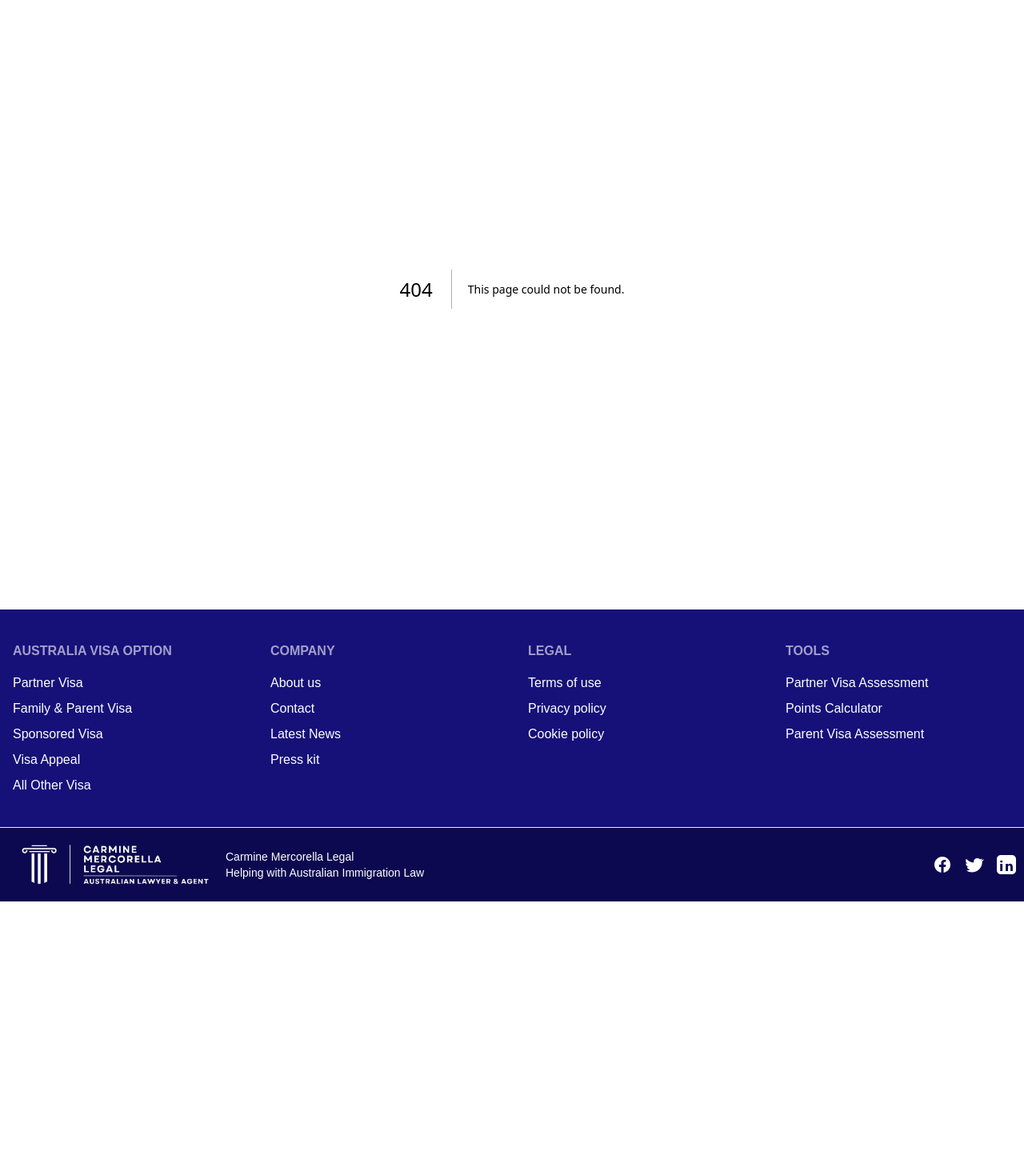
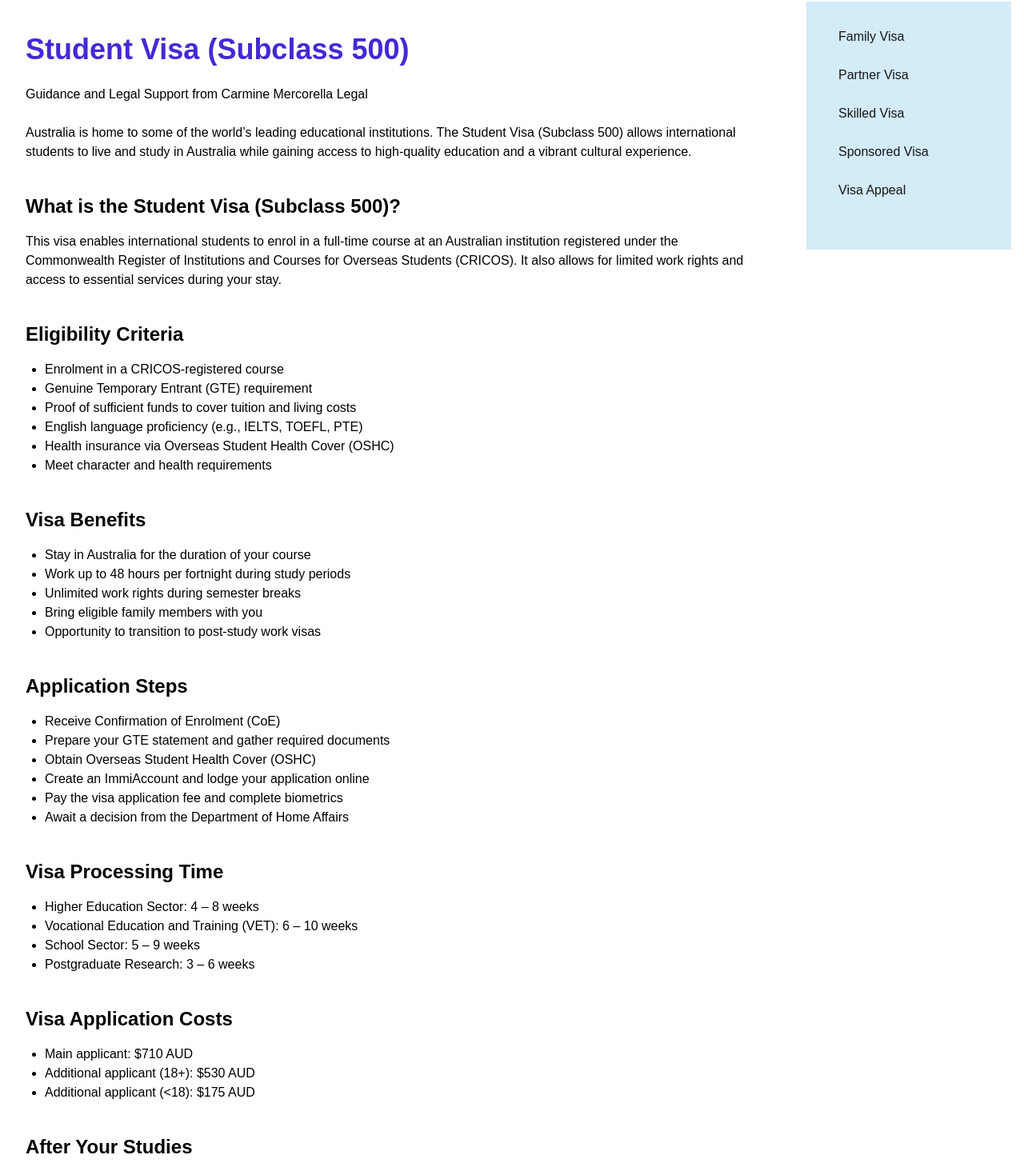
Before and after one commit to LouieGuides/cmlegal, a Next.js app: page /visa/student-visa in a window 1280 px wide. Before the commit this address had no page. Shown: the part 188-1657 px from the top of the page at 80% size. Before the commit the page ends 1315 px from the top, so only its background shows below. Built offline with nearby package versions, Linux system fonts and the light colour scheme.

Commit message:
added student visa

```diff
--- /dev/null
+++ b/app/visa/student-visa/StudentVisaClient.tsx
@@ -0,0 +1,74 @@
+'use client';
+
+import React from 'react';
+
+export default function StudentVisaClient() {
+  return (
+    <div className="max-w-5xl mx-auto px-4 py-10 text-black">
+      <h1 className="text-4xl font-bold text-primary mb-6">Student Visa (Subclass 500)</h1>
+      <p className="mb-6">Guidance and Legal Support from Carmine Mercorella Legal</p>
+
+      <p className="mb-4">Australia is home to some of the world’s leading educational institutions. The Student Visa (Subclass 500) allows international students to live and study in Australia while gaining access to high-quality education and a vibrant cultural experience.</p>
+
+      <h2 className="text-2xl font-semibold mt-10 mb-4">What is the Student Visa (Subclass 500)?</h2>
+      <p className="mb-4">This visa enables international students to enrol in a full-time course at an Australian institution registered under the Commonwealth Register of Institutions and Courses for Overseas Students (CRICOS). It also allows for limited work rights and access to essential services during your stay.</p>
+
+      <h2 className="text-2xl font-semibold mt-10 mb-4">Eligibility Criteria</h2>
+      <ul className="list-disc pl-6 mb-4">
+        <li>Enrolment in a CRICOS-registered course</li>
+        <li>Genuine Temporary Entrant (GTE) requirement</li>
+        <li>Proof of sufficient funds to cover tuition and living costs</li>
+        <li>English language proficiency (e.g., IELTS, TOEFL, PTE)</li>
+        <li>Health insurance via Overseas Student Health Cover (OSHC)</li>
+        <li>Meet character and health requirements</li>
+      </ul>
+
+      <h2 className="text-2xl font-semibold mt-10 mb-4">Visa Benefits</h2>
+      <ul className="list-disc pl-6 mb-4">
+        <li>Stay in Australia for the duration of your course</li>
+        <li>Work up to 48 hours per fortnight during study periods</li>
+        <li>Unlimited work rights during semester breaks</li>
+        <li>Bring eligible family members with you</li>
+        <li>Opportunity to transition to post-study work visas</li>
+      </ul>
+
+      <h2 className="text-2xl font-semibold mt-10 mb-4">Application Steps</h2>
+      <ul className="list-disc pl-6 mb-4">
+        <li>Receive Confirmation of Enrolment (CoE)</li>
+        <li>Prepare your GTE statement and gather required documents</li>
+        <li>Obtain Overseas Student Health Cover (OSHC)</li>
+        <li>Create an ImmiAccount and lodge your application online</li>
+        <li>Pay the visa application fee and complete biometrics</li>
+        <li>Await a decision from the Department of Home Affairs</li>
+      </ul>
+
+      <h2 className="text-2xl font-semibold mt-10 mb-4">Visa Processing Time</h2>
+      <ul className="list-disc pl-6 mb-4">
+        <li>Higher Education Sector: 4 – 8 weeks</li>
+        <li>Vocational Education and Training (VET): 6 – 10 weeks</li>
+        <li>School Sector: 5 – 9 weeks</li>
+        <li>Postgraduate Research: 3 – 6 weeks</li>
+      </ul>
+
+      <h2 className="text-2xl font-semibold mt-10 mb-4">Visa Application Costs</h2>
+      <ul className="list-disc pl-6 mb-4">
+        <li>Main applicant: $710 AUD</li>
+        <li>Additional applicant (18+): $530 AUD</li>
+        <li>Additional applicant (&lt;18): $175 AUD</li>
+      </ul>
+
+      <h2 className="text-2xl font-semibold mt-10 mb-4">After Your Studies</h2>
+      <p className="mb-4">Once you’ve completed your course, you may be eligible for the Temporary Graduate Visa (Subclass 485). This visa allows you to remain in Australia temporarily to gain work experience and possibly transition to a skilled migration pathway.</p>
+
+      <h2 className="text-2xl font-semibold mt-10 mb-4">Need Help With Your Application?</h2>
+      <ul className="list-disc pl-6 mb-4">
+        <li>GTE statement and documentation support</li>
+        <li>Visa application preparation and review</li>
+        <li>Assistance with health insurance and OSHC</li>
+        <li>Post-visa services and legal support</li>
+      </ul>
+
+      <p className="mt-6 font-semibold">Contact Carmine Mercorella Legal today for a personalised consultation and ensure your student visa journey is in safe hands.</p>
+    </div>
+  );
+}
--- /dev/null
+++ b/app/visa/student-visa/page.tsx
@@ -0,0 +1,32 @@
+import StudentVisaClient from './StudentVisaClient';
+import { Metadata } from 'next';
+
+export const metadata: Metadata = {
+    title: 'Student Visa | Carmine Mercorella Legal',
+    description:
+        'Explore the Student Visa options available for studying in Australia. Get expert guidance from Carmine Mercorella Legal.',
+    keywords: [
+        'Student Visa',
+        'Australian Student Visa',
+        'Carmine Mercorella',
+        'immigration lawyer',
+        'migration expert Australia',
+        'student visa application',
+        'student visa eligibility',
+        'student visa requirements',
+        'student visa process',
+        'student visa support',
+    ],
+    openGraph: {
+        title: 'Student Visa | Carmine Mercorella Legal',
+        description:
+            'Explore the Student Visa options available for studying in Australia. Get expert guidance from Carmine Mercorella Legal.',
+        url: 'https://www.carminemercorellalegal.com/visa/student-visa',
+        siteName: 'Carmine Mercorella Legal',
+        type: 'website',
+    },
+};
+
+export default function StudentVisaPage() {
+    return <StudentVisaClient />;
+}
```
